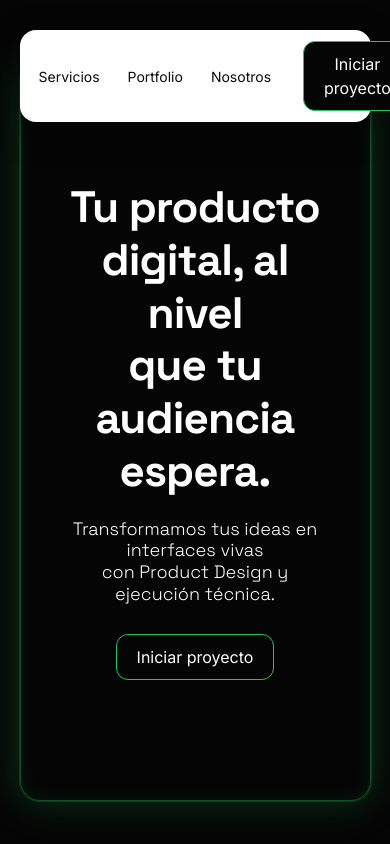
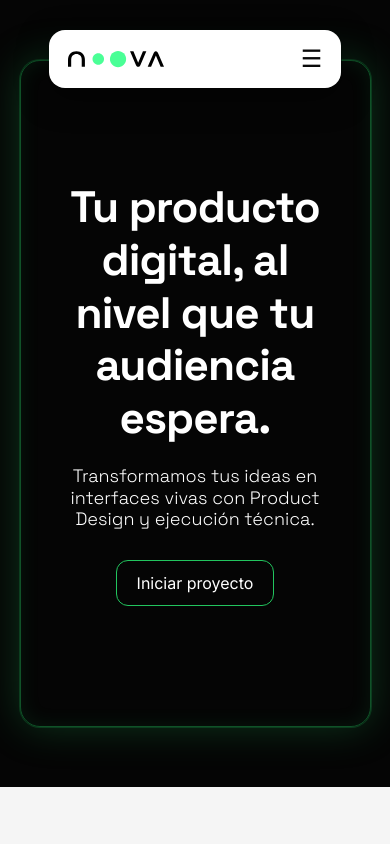
Before and after one commit to psine1/Noova, a Next.js app: page / in a window 390 px wide. Shown: the top 844 px of the page. Built offline with nearby package versions, Linux system fonts and the light colour scheme.

Commit message:
NavBar mobile

```diff
--- a/app/components/Header/Header.module.css
+++ b/app/components/Header/Header.module.css
@@ -72,3 +72,87 @@
 .links a:hover {
   color: var(--color-text-dark-secondary);
 }
+
+
+.desktop {
+  display: flex;
+  align-items: center;
+  gap: 20px;
+}
+
+.mobileToggle {
+  display: none;
+  font-size: 24px;
+  cursor: pointer;
+  color: var(--color-text-dark)
+}
+
+
+.mobileMenu {
+  position: fixed;
+  inset: 0;
+  background: #0a0a0a;
+  z-index: 100;
+
+  display: flex;
+  flex-direction: column;
+  padding: 24px;
+
+    animation: fadeIn 0.3s ease;
+}
+
+.mobileHeader {
+  display: flex;
+  justify-content: space-between;
+  align-items: center;
+  margin-bottom: 60px;
+}
+
+.mobileLinks {
+  display: flex;
+  flex-direction: column;
+  gap: 28px;
+}
+
+.mobileLinks a {
+  font-size: 28px;
+  font-weight: 500;
+  color: white;
+  border-bottom: 1px solid rgba(255,255,255,0.1);
+  padding-bottom: 16px;
+}
+
+.mobileLinks a {
+  transition: 0.3s;
+}
+
+.mobileLinks a:hover {
+  color: #4ade80;
+}
+
+@keyframes fadeIn {
+  from {
+    opacity: 0;
+    transform: translateY(-10px);
+  }
+  to {
+    opacity: 1;
+    transform: translateY(0);
+  }
+}
+
+
+@media (max-width: 768px) {
+  .desktop {
+    display: none;
+  }
+
+  .mobileToggle {
+    display: block;
+  }
+
+  .nav{
+    width: 75%;
+  }
+
+}
--- a/app/components/Header/Header.tsx
+++ b/app/components/Header/Header.tsx
@@ -1,32 +1,61 @@
 "use client";
 
+import { useState } from "react";
 import styles from "./Header.module.css";
 import Button from "../ui/Button/Button";
 
 export default function Header() {
+  const [open, setOpen] = useState(false);
+
   return (
+    <>
       <header className={styles.wrapper}>
         <div className={styles.nav}>
 
           {/* Logo */}
           <div className={styles.logo}>
-            <img src="images/logo_noova.svg" alt="Noova Logo" />
+            <img src="/images/logo_noova.svg" alt="Noova Logo" />
           </div>
 
-
-        <div className="flex justify-center items-center gap-8">
-          {/* Links */}
+          {/* Desktop */}
+          <div className={styles.desktop}>
             <nav className={styles.links}>
               <a href="#">Servicios</a>
               <a href="#">Portfolio</a>
               <a href="#">Nosotros</a>
             </nav>
 
-          {/* CTA */}
             <Button>Iniciar proyecto</Button>
+          </div>
+
+          {/* Mobile hamburger */}
+          <div className={styles.mobileToggle} onClick={() => setOpen(true)}>
+            ☰
           </div>
 
         </div>
       </header>
+
+      {/* Mobile Menu */}
+      {open && (
+        <div className={styles.mobileMenu}>
+
+          <div className={styles.mobileHeader}>
+            <img src="/images/logo_noova_light.svg" alt="" />
+            <button onClick={() => setOpen(false)}>✕</button>
+          </div>
+
+          <div className={styles.mobileLinks}>
+            <a>Soluciones</a>
+            <a>Servicios de marketing</a>
+            <a>Servicios tecnológicos</a>
+            <a>Nuestro trabajo</a>
+            <a>Sobre nosotros</a>
+            <a>Contacto</a>
+          </div>
+
+        </div>
+      )}
+    </>
   );
 }
--- a/app/components/sections/Hero/Hero.module.css
+++ b/app/components/sections/Hero/Hero.module.css
@@ -51,6 +51,8 @@
 }
 
 .content h1 {
+  max-width: 900px;
+  margin: 0 auto 20px;
   margin-bottom: 20px;
   font-family: var(--font-heading);
   font-size: var(--text-hero-heading);
@@ -59,6 +61,8 @@
 }
 
 .content p {
+  max-width: 600px;
+  margin: 0 auto 20px;
   font-family: var(--font-heading);
   color: var(--color-white);
   font-size: var(--text-card);
--- a/app/components/sections/Hero/Hero.tsx
+++ b/app/components/sections/Hero/Hero.tsx
@@ -10,12 +10,12 @@ export default function Hero() {
 
         <div className={styles.content}>
           <h1 className={styles.title}>
-            Tu producto digital, al nivel <br />
+            Tu producto digital, al nivel
             que tu audiencia espera.
           </h1>
 
           <p >
-            Transformamos tus ideas en interfaces vivas <br />
+            Transformamos tus ideas en interfaces vivas
             con Product Design y ejecución técnica.
           </p>
 
```
Also changed, not shown: public/images/logo_noova_light.svg (added). Lines whose indentation alone changed are shown as unchanged.
